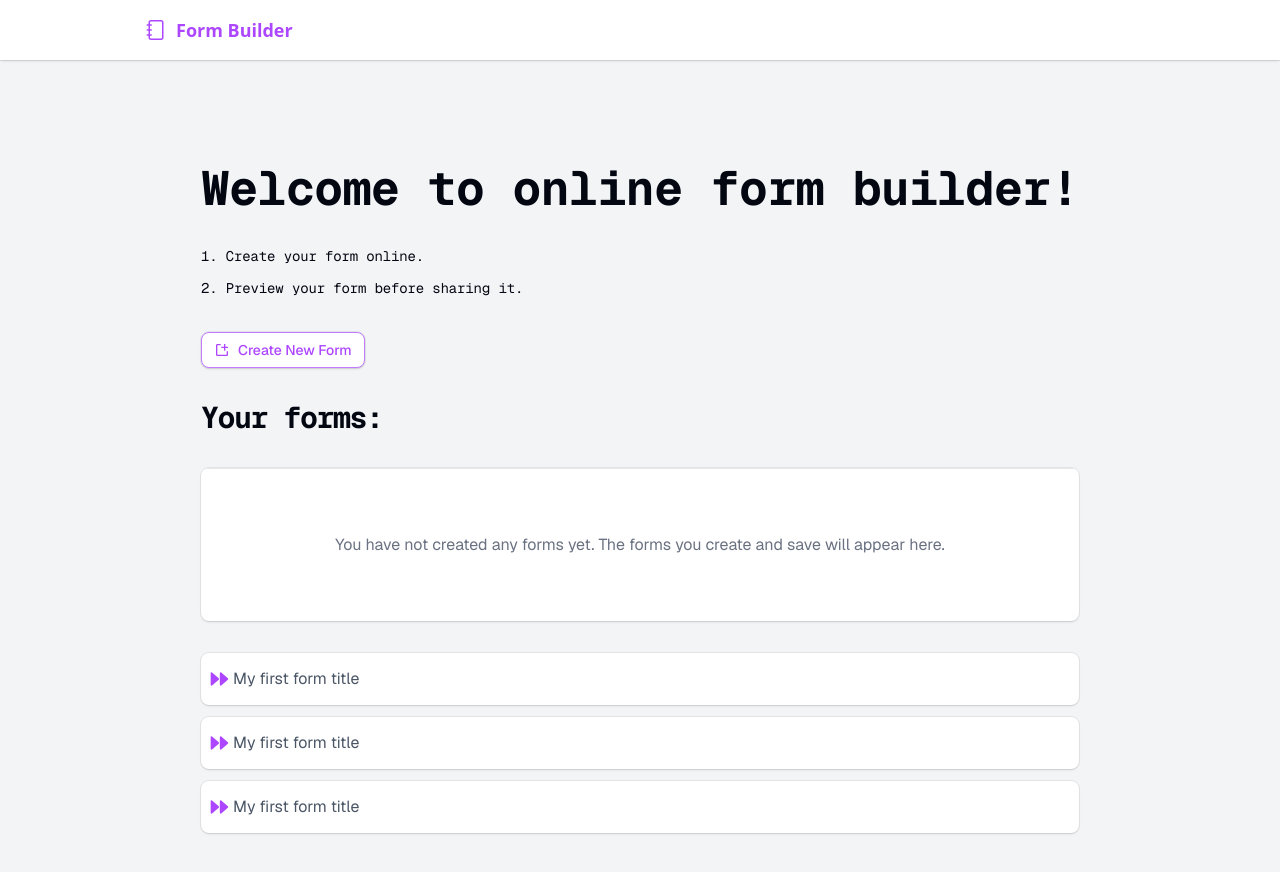
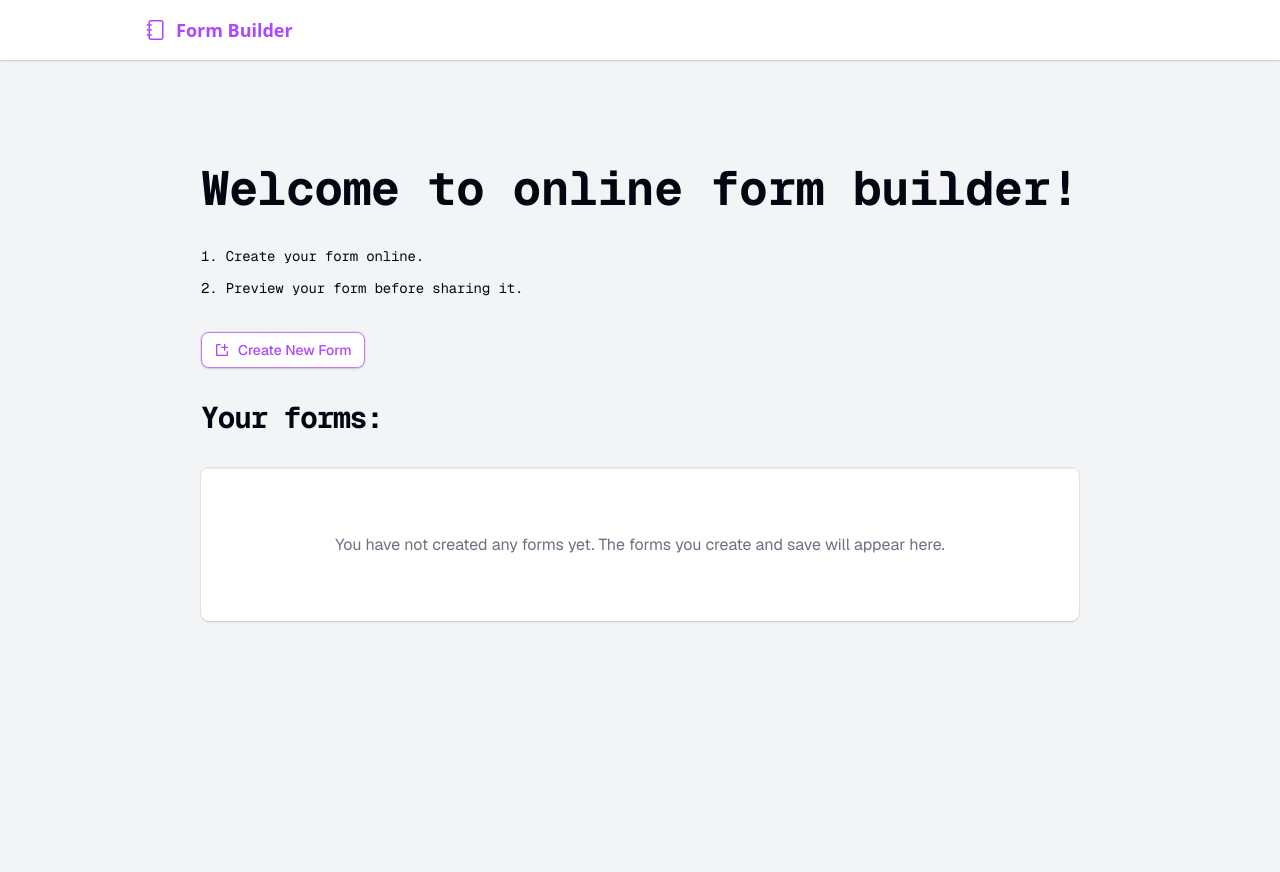
Before and after one commit to Ramish-Amir/form-builder, a Next.js app: page / in a window 1280 px wide. Shown: the top 872 px of the page. After the commit the page ends 817 px from the top, so only its background shows below. Built offline with nearby package versions, Linux system fonts and the light colour scheme.

Commit message:
Added save form feature

```diff
--- a/src/components/AllForms.tsx
+++ b/src/components/AllForms.tsx
@@ -1,7 +1,20 @@
+"use client";
+
+import { useEffect, useState } from "react";
 import FormDisplayItem from "./FormDisplayItem";
-import { Button } from "./ui/button";
+import { getAllForms } from "@/services/formsService";
 
 export default function AllForms() {
+  const [forms, setForms] = useState([]);
+
+  useEffect(() => {
+    // Fetch forms from local storage or API
+    const savedForms = getAllForms();
+    if (savedForms) {
+      setForms(savedForms);
+    }
+  }, []);
+
   return (
     <>
       <h2 className="text-3xl font-bold text-center tracking-[-.05em] font-[family-name:var(--font-geist-mono)]">
@@ -21,9 +34,9 @@ export default function AllForms() {
       </section>
 
       <ol className="w-full">
-        <FormDisplayItem />
-        <FormDisplayItem />
-        <FormDisplayItem />
+        {forms.map((form, index) => (
+          <FormDisplayItem key={index} />
+        ))}
       </ol>
     </>
   );
--- a/src/components/NavActions.tsx
+++ b/src/components/NavActions.tsx
@@ -4,9 +4,13 @@ import { usePathname } from "next/navigation";
 import { Button } from "./ui/button";
 import { useEffect, useState } from "react";
 import Link from "next/link";
+import { useAtom } from "jotai";
+import { formAtom } from "@/store/formAtom";
+import { saveForm } from "@/services/formsService";
 
 export default function NavActions() {
   const pathname = usePathname();
+  const [formData, setFormData] = useAtom(formAtom);
 
   const [isHomePage, setIsHomagePage] = useState(true);
 
@@ -16,9 +20,13 @@ export default function NavActions() {
     return null;
   }
 
+  const handleSaveForm = () => {
+    saveForm(formData);
+  };
+
   return (
     <div className="flex gap-1 justify-between items-center">
-      <Button variant={"outline"}>
+      <Button variant={"outline"} onClick={handleSaveForm}>
         <svg
           xmlns="http://www.w3.org/2000/svg"
           width="24"
--- /dev/null
+++ b/src/services/formsService.tsx
@@ -0,0 +1,37 @@
+import { FormData } from "@/store/formAtom";
+
+export const getAllForms = () => {
+  const forms = localStorage.getItem("forms");
+  if (forms) {
+    const parsedForms = JSON.parse(forms);
+
+    // Sort forms by updatedAt in descending order
+    parsedForms.sort((a: FormData, b: FormData) => {
+      const dateA = new Date(a.updatedAt || 0);
+      const dateB = new Date(b.updatedAt || 0);
+      return dateB.getTime() - dateA.getTime();
+    });
+
+    return parsedForms;
+  }
+  return [];
+};
+
+export const saveForm = (formData: FormData) => {
+  const forms = getAllForms();
+  const newForm = { ...formData, id: Date.now(), updatedAt: new Date() };
+  // Check if the form already exists
+  const formExists = forms.some((form: FormData) => form.id === newForm.id);
+  if (formExists) {
+    // Update the existing form
+    forms.forEach((form: FormData, index: number) => {
+      if (form.id === newForm.id) {
+        forms[index] = { ...form, ...newForm };
+      }
+    });
+  } else {
+    // Add the new form to the list of forms
+    forms.push({ ...newForm, createdAt: new Date() });
+  }
+  localStorage.setItem("forms", JSON.stringify(forms));
+};
--- a/src/store/formAtom.ts
+++ b/src/store/formAtom.ts
@@ -11,6 +11,9 @@ export type FormElement = {
 };
 
 export type FormData = {
+  id?: number;
+  createdAt?: Date;
+  updatedAt?: Date;
   title: string;
   description: string;
   elements: FormElement[];
```
